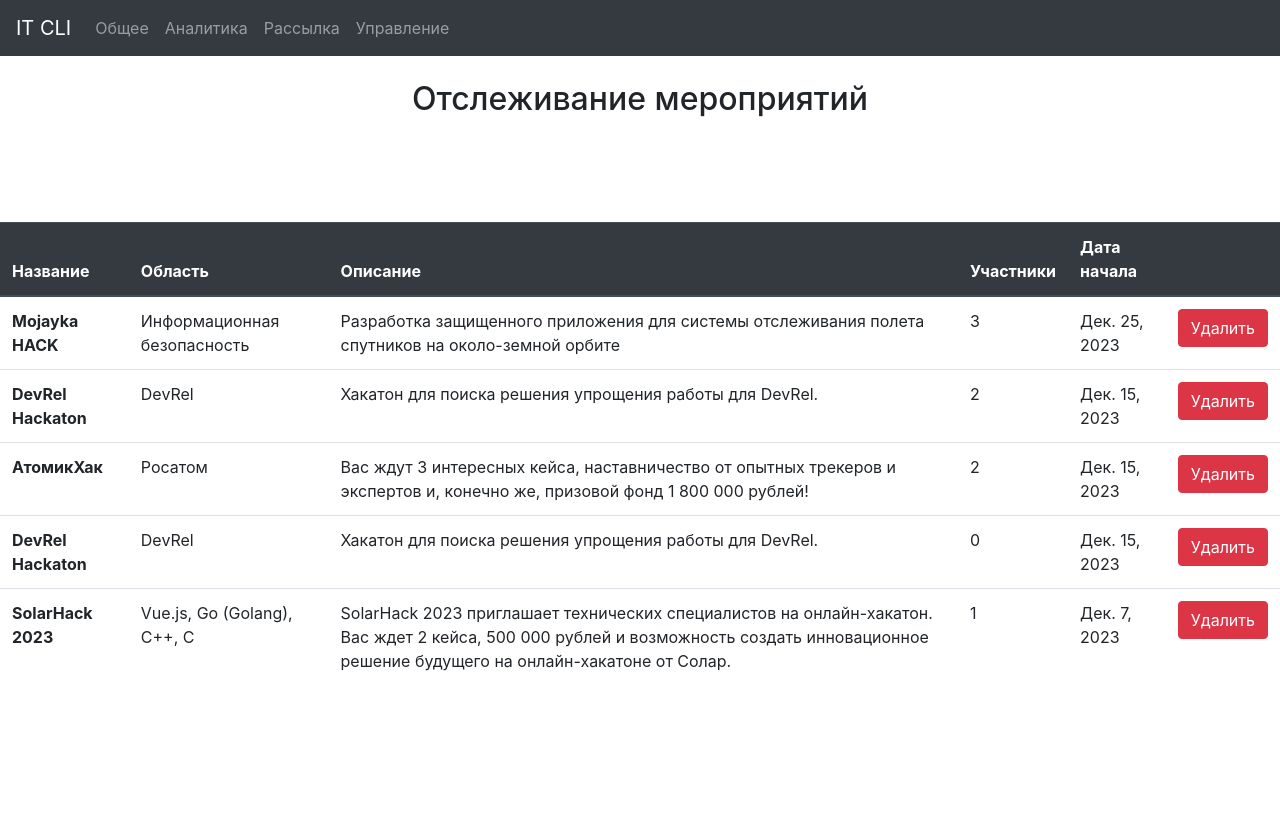
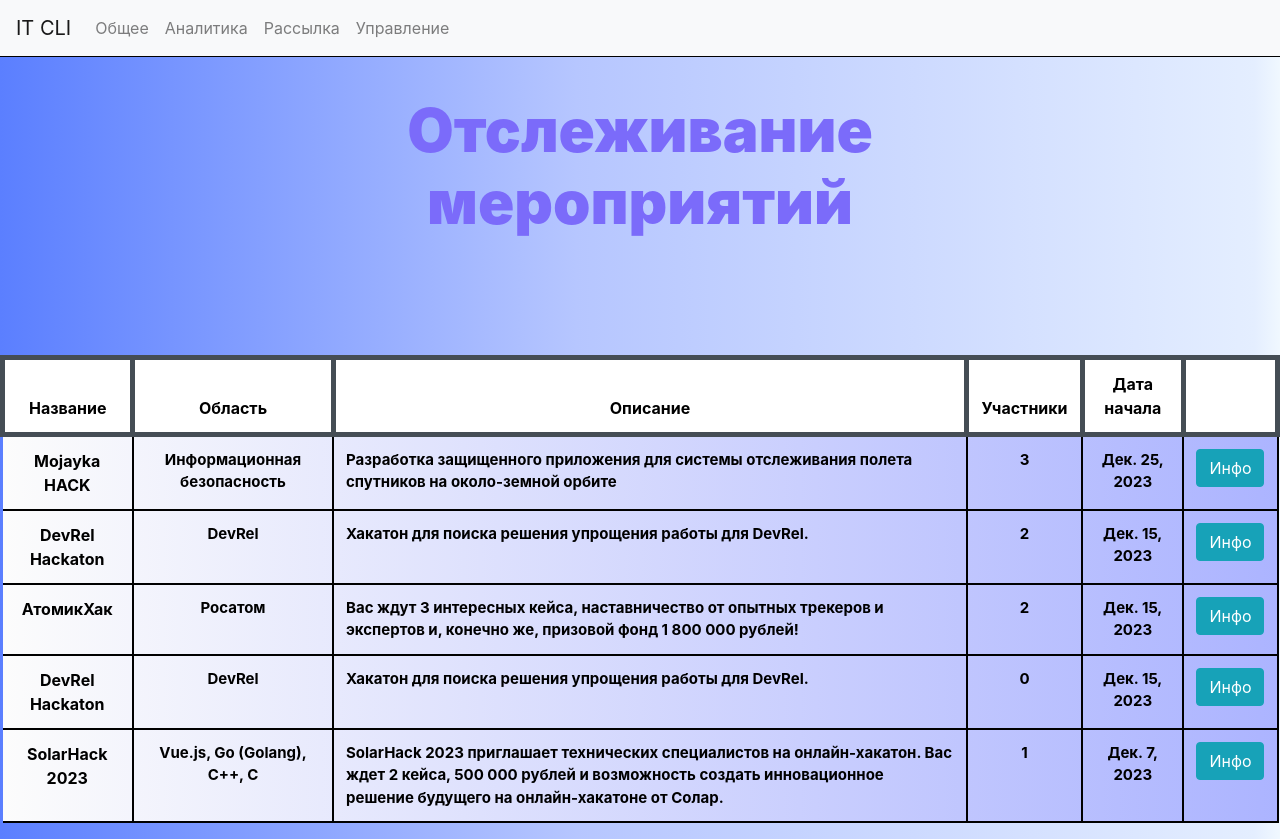
Before and after one commit to looorker/IT_CRM, a Django app: page /cli/ in a window 1280 px wide. Before the commit the page ends 671 px from the top, so only its background shows below. Run offline with Django 3.2, Linux system fonts and the light colour scheme; data comes from the database, SQL or seed files in the repository; both versions use the stored data as it was after the commit; some libraries are stand-ins or nearby versions.

Commit message:
Alpha 3. Добавить стилей, карточку юзверя и пойдет

```diff
--- a/cli/models.py
+++ b/cli/models.py
@@ -1,6 +1,10 @@
 from django.utils import timezone
 
 from django.db import models
+
+mastery = {'Junior': 'Junior', 'Middle': 'Middle', 'Senior': 'Senior'}
+area = {'Frontend': 'Frontend', 'Backend': 'Backend', 'DevRel': 'DevRel', 'DevOps': 'DevOps'}
+city = {'Москва': 'Москва', 'Санкт-Петербург': 'Санкт-Петербург', 'Улан-Удэ': 'Улан-Удэ', 'Казань': 'Казань'}
 
 
 class User(models.Model):
@@ -8,20 +12,27 @@ class User(models.Model):
     sername = models.CharField('Фамилия', max_length=20, blank=False)
     age = models.PositiveIntegerField('Возраст', blank=False)
     description = models.TextField('Немного о себе', max_length=500, blank=True)
+    master = models.CharField('Навык', choices=mastery.items(), max_length=6, default='Junior')
+    area = models.CharField('Область навыков', choices=area.items(), max_length=10, default='DevRel')
+    city = models.CharField('Город', choices=city.items(), max_length=15, default='Москва')
     email = models.EmailField('Почта', blank=False)
 
     def __str__(self):
         return f'{self.name} {self.sername}'
+
 
 class Meetup(models.Model):
     user = models.ManyToManyField(User)
     name = models.CharField('Название', max_length=100, blank=False)
     area = models.CharField('Сфера', max_length=100, blank=False)
     description = models.TextField('Описание', max_length=500, blank=True)
-    start_date = models.DateField('Дата начала', blank=False, default=timezone.now())
+    start_date = models.DateField('Дата начала', blank=False, default=timezone.now)
 
+    def get_absolute_url(self):
+        return f'cli/{self.id}'
 
     def get_users(self) -> int:
         return self.user.count()
+
     def __str__(self):
         return f'{self.name}'
--- a/cli/templates/cli/base.html
+++ b/cli/templates/cli/base.html
@@ -9,8 +9,19 @@
 
     <title>{% block title %}{% endblock %}</title>
 </head>
+<style>
+    body{
+    background: rgb(0,36,1);
+    background: linear-gradient(90deg, rgba(0,36,1,1) 0%, rgba(91,127,255,1) 0%, rgba(182,198,255,1) 45%, rgba(228,238,255,1) 98%, rgba(240,248,255,1) 100%);
+</style>
 <body>
-    <nav class="navbar navbar-expand-lg navbar-dark bg-dark">
+<style>
+    nav{
+        background-color: white;
+    }
+
+</style>
+    <nav class="navbar navbar-expand-lg navbar-light bg-light" style = "border-bottom: 1px solid black">
       <a class="navbar-brand" href="">IT CLI</a>
       <button class="navbar-toggler" type="button" data-toggle="collapse" data-target="#navbarNav" aria-controls="navbarNav" aria-expanded="false" aria-label="Toggle navigation">
         <span class="navbar-toggler-icon"></span>
--- a/cli/templates/cli/event_add.html
+++ b/cli/templates/cli/event_add.html
@@ -2,6 +2,11 @@
 {% load static %}
 {% block title %} Добавление ивента {% endblock %}
 {% block content %}
+<style>
+    form{
+        margin-left: 50%;
+    }
+</style>
     <form action="{% url 'event_add' %}" method="post">
         {% csrf_token %}
         {{ form.as_p }}
--- a/cli/templates/cli/home.html
+++ b/cli/templates/cli/home.html
@@ -1,10 +1,35 @@
 {% extends 'cli/base.html' %}
 {% load static %}
-<link rel="stylesheet" href="{% static 'cli/css/home.css'%}" type="text/css">
+<link rel="stylesheet" href="{% static '../../static/cli/css/home.css' %}" type="text/css">
 
 {% block title %}CLI home page{% endblock %}
 
 {% block content %}
+<style>
+ h2{
+    display: block;
+    margin-left: 50%;
+    transform: translateX(-50%);
+    color: #f68bf9;
+    font-size: 60px;
+    font-weight: 900;
+    margin-top: 1%;
+    padding-bottom: 1%;
+    animation: text_color 2000ms ease infinite;
+}
+
+@keyframes text_color {
+    0%{
+        color: #80c0f6;
+    }
+    50%{
+        color:  #7a60fa;
+    }
+    100%{
+        color: #80c0f6;
+    }
+}
+</style>
     <div class="table">
         <br/><center><h2>Отслеживание мероприятий</h2></center>
         <br/>
@@ -19,6 +44,38 @@
         <br/>
         <table class="table">
           <thead class="thead-dark">
+          <style>
+              thead{
+                  background-color: white;
+              }
+              tr{
+                  background: rgb(0,36,1);
+                  background: linear-gradient(90deg, rgba(0,36,1,1) 0%, rgba(9,59,207,1) 0%, rgba(246,133,249,1) 0%, rgba(252,252,252,1) 0%, rgba(172,180,255,1) 100%, rgba(255,255,255,1) 100%);
+                  color: black;
+                  font-weight: 700;
+                  border-radius: 10px;
+              }
+              th{
+                  color: black;
+                  text-align: center;
+                  margin-top: 1%;
+                  border-right: 2px solid black;
+                  border-bottom: 2px solid black;
+              }
+              td{
+                  margin-top: 1%;
+                  border-right: 2px solid black;
+                  border-bottom: 2px solid black;
+                  font-size: 15px;
+              }
+
+              .table .thead-dark th {
+                color: black;
+                border: 5px solid royalblue;
+                background-color: white;
+                border-color: #454d55;
+            }
+          </style>
             <tr>
                 <th scope="col">Название</th>
                 <th scope="col">Область</th>
@@ -32,14 +89,36 @@
             {% for i in ivent %}
             <tr>
               <th scope="row">{{i.name}}</th>
-                <td>{{i.area}}</td>
+                <td style="text-align: center">{{i.area}}</td>
                 <td>{{i.description}}</td>
-                <td>{{i.get_users}}</td>
-                <td>{{i.start_date}}</td>
-                <td><button type="submit" class="btn btn-danger">Удалить</button></td>
+                <td style="text-align: center">{{i.get_users}}</td>
+                <td style="text-align: center">{{i.start_date}}</td>
+                <style>
+                    button{
+                        font-size: 20px;
+                        font-weight: 500;
+                        border-radius: 5px;
+                        width: 100%;
+                        transition: all 0.6s;
+                        animation: bg_color 2000ms ease infinite;
+                    }
+                    @keyframes bg_color {
+                        0%{
+                            background: #ffe372;
+                        }
+                        50%{
+                            background-color:  #ff1d1d;
+                        }
+                        100%{
+                            background: #ffe372;
+                        }
+                    }
+                </style>
+                <td><a href="{% url 'mt_card' i.id %}" class="btn btn-info">Инфо</a></td>
             </tr>
             {% endfor %}
           </tbody>
         </table>
     </div>
+<script src="http://mihailmaximov.ru/projects/snow/snowfall2020.js"></script>
 {% endblock %}
--- a/cli/urls.py
+++ b/cli/urls.py
@@ -9,5 +9,7 @@ urlpatterns = [
     path("manage/", views.manage, name="manage"),
     path("register/", views.register, name="register"),
     path("event_add/", views.event_add, name="event_add"),
+    path('<int:pk>/', views.MeetupView.as_view(), name="mt_card"),
+    path('<int:pk>/edit/', views.MeetupUpdateView.as_view(), name="mt_edit"),
 
 ]
--- a/cli/views.py
+++ b/cli/views.py
@@ -1,11 +1,31 @@
+import os
+
+import pandas
 from django.shortcuts import render, redirect
-from django.http import HttpResponse
-
+from . import mail_utils
 from cli.forms import *
 from cli.models import *
+import pandas as pd
+from django.views.generic import DetailView, UpdateView, DeleteView
 
 
-# Create your views here.
+#############################################
+class MeetupUpdateView(UpdateView):
+    model = Meetup
+    template_name = 'cli/event_add.html'
+    form_class = EventCreateForm
+
+class MeetupDeliteView(DeleteView):
+    model = Meetup
+    template_name = 'cli/event_add.html'
+
+
+class MeetupView(DetailView):
+    model = Meetup
+    template_name = 'cli/event_card.html'
+    context_object_name = 'mt_card'
+
+
 def home(request):
     ivent = Meetup.objects.order_by('-start_date')
 
@@ -26,6 +46,23 @@ def send(request):
         'form': form,
     }
 
+    if request.method == 'POST':
+        form = SendMailForm(request.POST)
+        if form.is_valid():
+            title = form.cleaned_data.get('title')
+            msg = form.cleaned_data.get('message')
+            City = form.cleaned_data.get('city')
+            Area = form.cleaned_data.get('area')
+            Level = form.cleaned_data.get('level')
+            subjects = User.objects.filter(city=City, area=Area, master=Level)
+            s = mail_utils.Mailer()
+            mail_array = []
+            for sub in subjects:
+                mail_array.append(sub.email)
+            print(mail_array)
+            s.send_mail(recipients_emails=mail_array, subject=title, msg_text=msg)
+
+            form.add_error(None, 'Ошибка рассылки писем.')
     return render(request, 'cli/send.html', context)
 
 
@@ -39,7 +76,14 @@ def register(request):
         'form': form,
     }
 
-    if(request.method == 'POST'):
+    if request.method == 'POST':
+        try:
+            file = request.FILES['xls_data']
+            handle_uploaded_file(file)
+
+        except:
+            pass
+
         form = UserCreateForm(request.POST)
         if form.is_valid():
             try:
@@ -57,7 +101,7 @@ def event_add(request):
         'form': form,
     }
 
-    if(request.method == 'POST'):
+    if (request.method == 'POST'):
         form = EventCreateForm(request.POST)
         if form.is_valid():
             try:
@@ -67,3 +111,20 @@ def event_add(request):
                 form.add_error(None, 'Ошибка создания ивента.')
 
     return render(request, 'cli/event_add.html', context=context)
+
+
+def handle_uploaded_file(f):
+    with open('users.xls', 'wb+') as destination:
+        for chunk in f.chunks():
+            destination.write(chunk)
+        destination.close()
+    parse_data()
+
+
+def parse_data():
+    df = pandas.read_excel('users.xlsx', sheet_name='Sheet1')
+    print(df)
+    df_m = df.values.tolist()
+    for i in df_m:
+        User.objects.create(name=i[0], sername=i[1], age=i[2], description=i[3] if i[3] != 'nan' else '', master=i[4],
+                            area=i[5], city=i[6], email=i[7])
```
Also changed, not shown: cli/forms.py (+5 -4 lines), cli/mail_utils.py (added, +26 -0 lines), cli/templates/cli/analisus.html (+27 -0 lines), cli/templates/cli/event_card.html (added, +17 -0 lines), cli/templates/cli/manage.html (+13 -4 lines), cli/templates/cli/register.html (+11 -0 lines), cli/templates/cli/send.html (+52 -0 lines), cli/migrations/0012_alter_meetup_start_date.py (added), cli/migrations/0013_auto_20231216_1809.py (added), cli/migrations/0014_alter_meetup_start_date.py (added), db.sqlite3.
